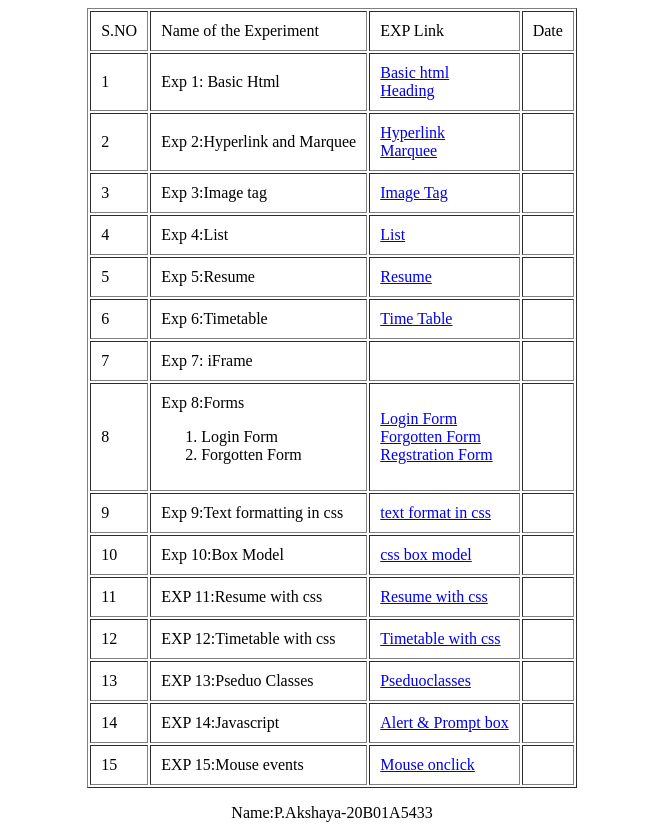
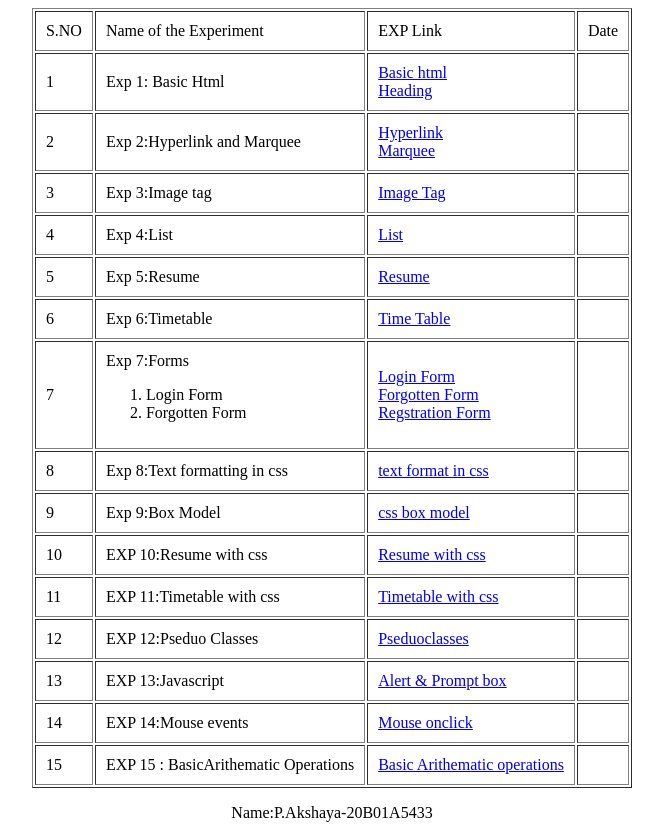
Before and after one commit to pachuru24/WAD_LAB_5433, a plain HTML site: page index.html in a window 1280 px wide. Shown: the whole page, without its empty margins (308-971 px from the left). Drawn offline with Linux system fonts and the light colour scheme.

Commit message:
Update index.html

```diff
--- a/index.html
+++ b/index.html
@@ -51,13 +51,7 @@
             </tr>
             <tr>
                 <td>7</td>
-                <td>Exp 7: iFrame</td>
-                <td></td>
-                <td></td>
-            </tr>
-            <tr>
-                <td>8</td>
-                <td>Exp 8:Forms
+                <td>Exp 7:Forms
                     <ol>
                         <li>Login Form</li>
                         <li>Forgotten Form</li>
@@ -68,45 +62,51 @@
                 <td></td>
             </tr>
             <tr>
-                <td>9</td>
-                <td>Exp 9:Text formatting in css</td>
+                <td>8</td>
+                <td>Exp 8:Text formatting in css</td>
                 <td><a href="h1.html">text format in css</a></td>
                 <td></td>
             </tr>
             <tr>
-                <td>10</td>
-                <td>Exp 10:Box Model</td>
+                <td>9</td>
+                <td>Exp 9:Box Model</td>
                 <td><a href="css box model.html"> css box model</a></td>
                 <td></td>
             </tr>
             <tr>
-                <td>11</td>
-                <td>EXP 11:Resume with css</td>
+                <td>10</td>
+                <td>EXP 10:Resume with css</td>
                 <td><a href="resume1.html">Resume with css </a></td>
                 <td></td>
             </tr>
             <tr>
-                <td>12</td>
-                <td>EXP 12:Timetable with css</td>
+                <td>11</td>
+                <td>EXP 11:Timetable with css</td>
                 <td><a href="timetabe1.html">Timetable with css </a></td>
                 <td></td>
             </tr>
             <tr>
-                <td>13</td>
-                <td>EXP 13:Pseduo Classes</td>
+                <td>12</td>
+                <td>EXP 12:Pseduo Classes</td>
                 <td><a href="pseduoclasses.html">Pseduoclasses </a></td>
                 <td></td>
             </tr>
             <tr>
-                <td>14</td>
-                <td>EXP 14:Javascript</td>
+                <td>13</td>
+                <td>EXP 13:Javascript</td>
                 <td><a href="javascriptdemo.html">Alert & Prompt box </a></td>
                 <td></td>
             </tr>
             <tr>
+                <td>14</td>
+                <td>EXP 14:Mouse events</td>
+                <td><a href="mouse onclick.html">Mouse onclick </a></td>
+                <td></td>
+            </tr>
+            <tr>
                 <td>15</td>
-                <td>EXP 15:Mouse events</td>
-                <td><a href="mouse onclick.html">Mouse onclick </a></td>
+                <td>EXP 15 : BasicArithematic Operations</td>
+                <td><a href="bao.html">Basic Arithematic operations</a></td>
                 <td></td>
             </tr>
         </table>
```
